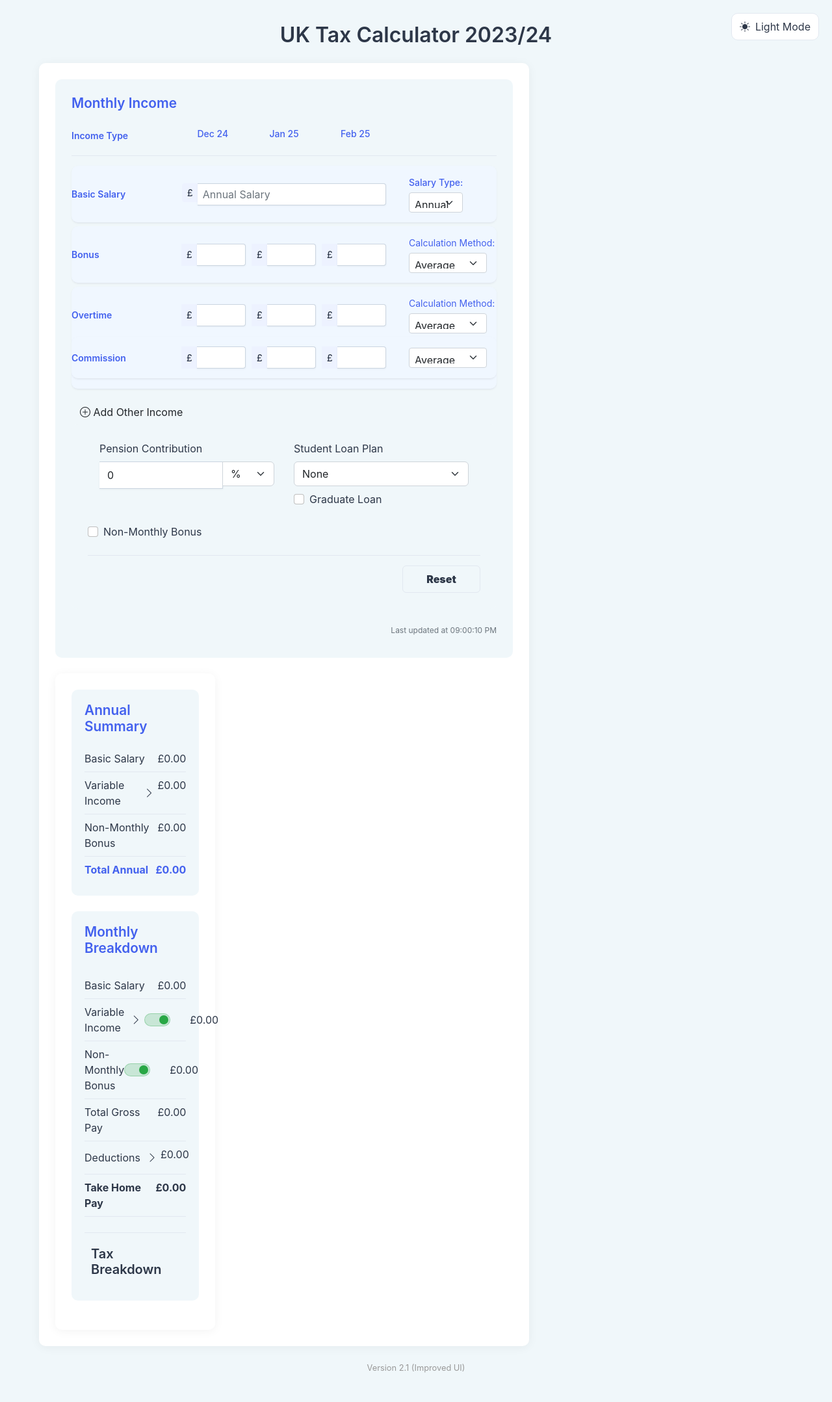
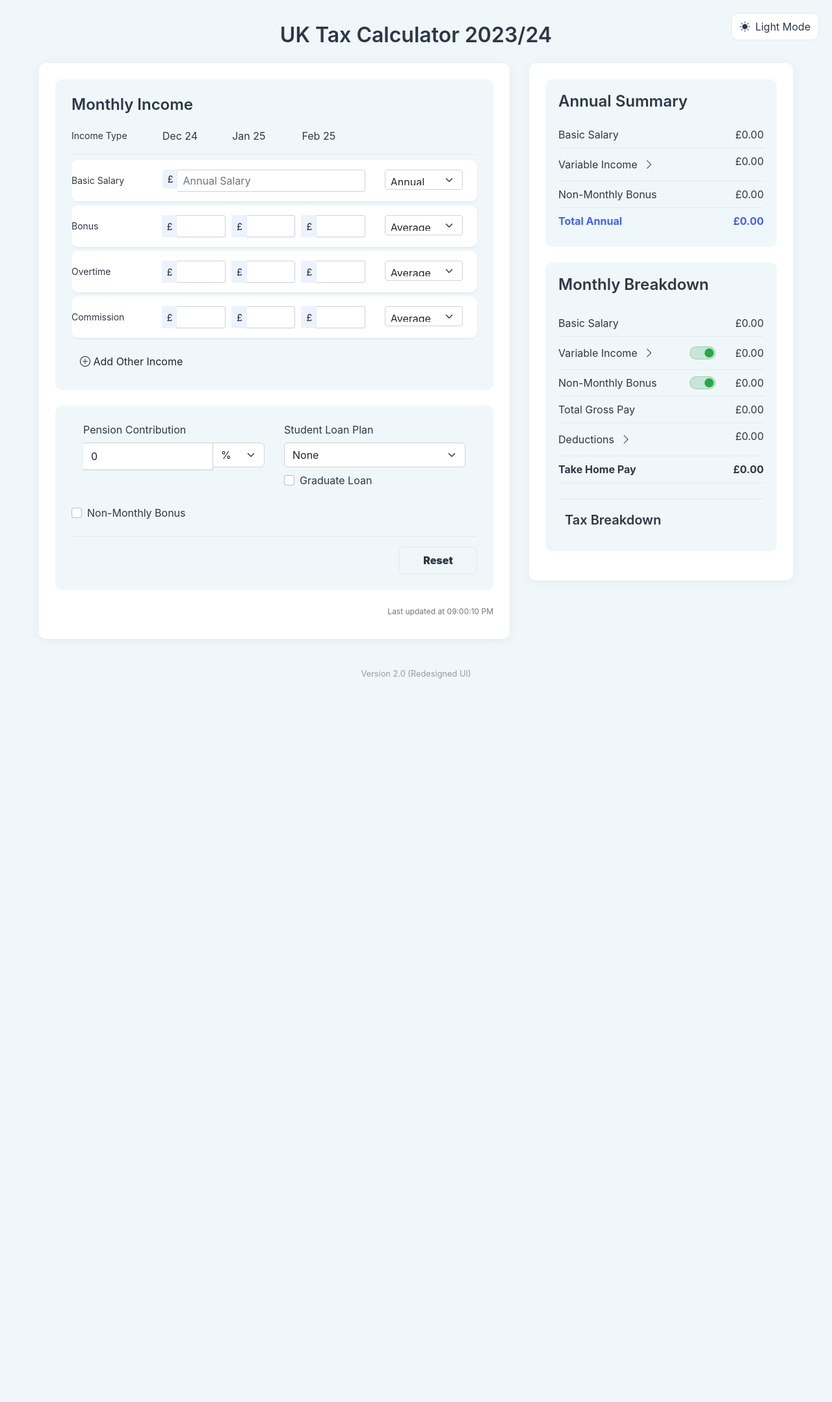
Before and after one commit to rcdavidson/tax_calculator, a Flask app: page / in a window 1280 px wide. Shown: the whole page at 65% size. After the commit the page ends 1044 px from the top, so only its background shows below. Run offline with Flask 2, Linux system fonts and the light colour scheme.

Commit message:
Revert "Improve UI with light blue backgrounds, better input layout, and calculation method labels (v2.1)"
This reverts commit ca05f73af2f7c5159a010f815ef019c69903336c.

```diff
--- a/templates/index.html
+++ b/templates/index.html
@@ -213,11 +213,10 @@
         }
 
         .income-row {
-            background-color: #f0f7ff;
+            background-color: var(--card-bg);
             border-radius: var(--border-radius);
             box-shadow: var(--shadow-sm);
-            margin-bottom: 15px;
-            padding: 20px;
+            margin-bottom: 12px;
             overflow: hidden;
         }
 
@@ -1027,7 +1026,7 @@
             }
 
             .income-row {
-                background-color: #f0f7ff;
+                background-color: var(--accent-color);
                 padding: 15px;
                 margin-bottom: 15px;
                 border-radius: var(--border-radius);
@@ -1039,7 +1038,7 @@
                 text-align: left;
                 font-weight: 500;
                 margin-bottom: 8px;
-                color: #4361ee;
+                color: var(--text-color);
                 padding: 4px 0;
                 font-size: 14px;
             }
@@ -1048,7 +1047,7 @@
                 font-weight: 600;
                 margin-bottom: 12px;
                 font-size: 16px;
-                color: #4361ee;
+                color: var(--primary-color);
             }
 
             .income-values {
@@ -1076,7 +1075,7 @@
                 margin-top: 12px;
                 margin-bottom: 6px;
                 font-size: 14px;
-                color: #4361ee;
+                color: #5a67d8;
                 font-weight: 500;
             }
 
@@ -1090,7 +1089,7 @@
 
             /* Monthly Income heading */
             .additional-income h4 {
-                color: #4361ee;
+                color: var(--primary-color);
                 font-weight: 600;
                 margin-bottom: 20px;
                 font-size: 20px;
@@ -1170,79 +1169,6 @@
                 margin-bottom: 15px;
             }
         }
-
-        /* Fix row layout for desktop view */
-        @media (min-width: 768px) {
-            /* Better layout for input grid */
-            .income-grid {
-                display: grid;
-                grid-template-columns: 150px 1fr 150px;
-                gap: 20px;
-                align-items: center;
-            }
-
-            /* Month header layout */
-            .month-header {
-                padding-bottom: 10px;
-                margin-bottom: 15px;
-                border-bottom: 1px solid var(--border-color);
-            }
-
-            .month-grid {
-                display: grid;
-                grid-template-columns: 150px 1fr 150px;
-                gap: 20px;
-                align-items: center;
-            }
-
-            .month-values {
-                display: grid;
-                grid-template-columns: 1fr 1fr 1fr;
-                gap: 15px;
-            }
-
-            .month-label {
-                font-size: 14px;
-                color: #4361ee;
-                text-align: center;
-                font-weight: 500;
-                margin-bottom: 6px;
-            }
-        }
-
-        /* Monthly Income heading styling */
-        .calculator-form h4, .monthly-income-heading {
-            color: #4361ee;
-            font-weight: 600;
-            margin-bottom: 20px;
-            font-size: 1.3rem;
-        }
-
-        /* Consistent income type colors */
-        .income-type-label, .income-type {
-            color: #4361ee;
-            font-weight: 600;
-        }
-
-        /* Fix calculation method styles */
-        .calculation-method-container {
-            display: flex;
-            flex-direction: column;
-        }
-
-        .calc-method-label {
-            font-size: 14px;
-            color: #4361ee;
-            margin-bottom: 5px;
-        }
-
-        /* Basic salary type label */
-        .salary-type-label {
-            font-size: 14px;
-            color: #4361ee;
-            margin-bottom: 5px;
-            font-weight: 500;
-        }
     </style>
 </head>
 <body>
@@ -1260,7 +1186,7 @@
             <div class="calculator-form">
                 <form id="calculatorForm">
                     <div class="additional-income mb-4">
-                        <h4 class="monthly-income-heading">Monthly Income</h4>
+                        <h4 class="mb-3">Monthly Income</h4>
 
                         <!-- Month Labels Row -->
                         <div class="month-header">
@@ -1322,13 +1248,10 @@
                                         </div>
                                     </div>
                                     <div style="display: flex; justify-content: flex-start; align-items: center; padding-left: 15px;" class="calculation-method-column">
-                                        <div class="calculation-method-container">
-                                            <div class="salary-type-label">Salary Type:</div>
                                         <select class="form-select form-select-sm duplicate-method-hide" id="basicSalaryTypeDesktop" style="max-width: 120px;">
                                             <option value="annual">Annual</option>
                                             <option value="monthly">Monthly</option>
                                         </select>
-                                        </div>
                                     </div>
                                 </div>
                             </div>
@@ -1367,13 +1290,10 @@
                                         </select>
                                     </div>
                                     <div style="display: flex; justify-content: flex-start; align-items: center; padding-left: 15px;" class="calculation-method-column">
-                                        <div class="calculation-method-container">
-                                            <div class="calc-method-label">Calculation Method:</div>
                                         <select class="form-select form-select-sm calculation-method duplicate-method-hide" data-type="bonus" style="max-width: 120px;">
                                             <option value="average">Average</option>
                                             <option value="lowest">Lowest</option>
                                         </select>
-                                        </div>
                                     </div>
                                 </div>
                             </div>
@@ -1412,8 +1332,6 @@
                                         </select>
                                     </div>
                                     <div style="display: flex; justify-content: flex-start; align-items: center; padding-left: 15px;" class="calculation-method-column">
-                                        <div class="calculation-method-container">
-                                            <div class="calc-method-label">Calculation Method:</div>
                                         <select class="form-select form-select-sm calculation-method duplicate-method-hide" data-type="overtime" style="max-width: 120px;">
                                             <option value="average">Average</option>
                                             <option value="lowest">Lowest</option>
@@ -2803,7 +2721,7 @@
         }
     </script>
     <div class="text-center mt-4 mb-2" style="font-size: 0.8rem; color: #999;">
-        Version 2.1 (Improved UI)
+        Version 2.0 (Redesigned UI)
     </div>
 </body>
 </html>
```
Lines whose indentation alone changed are shown as unchanged.
